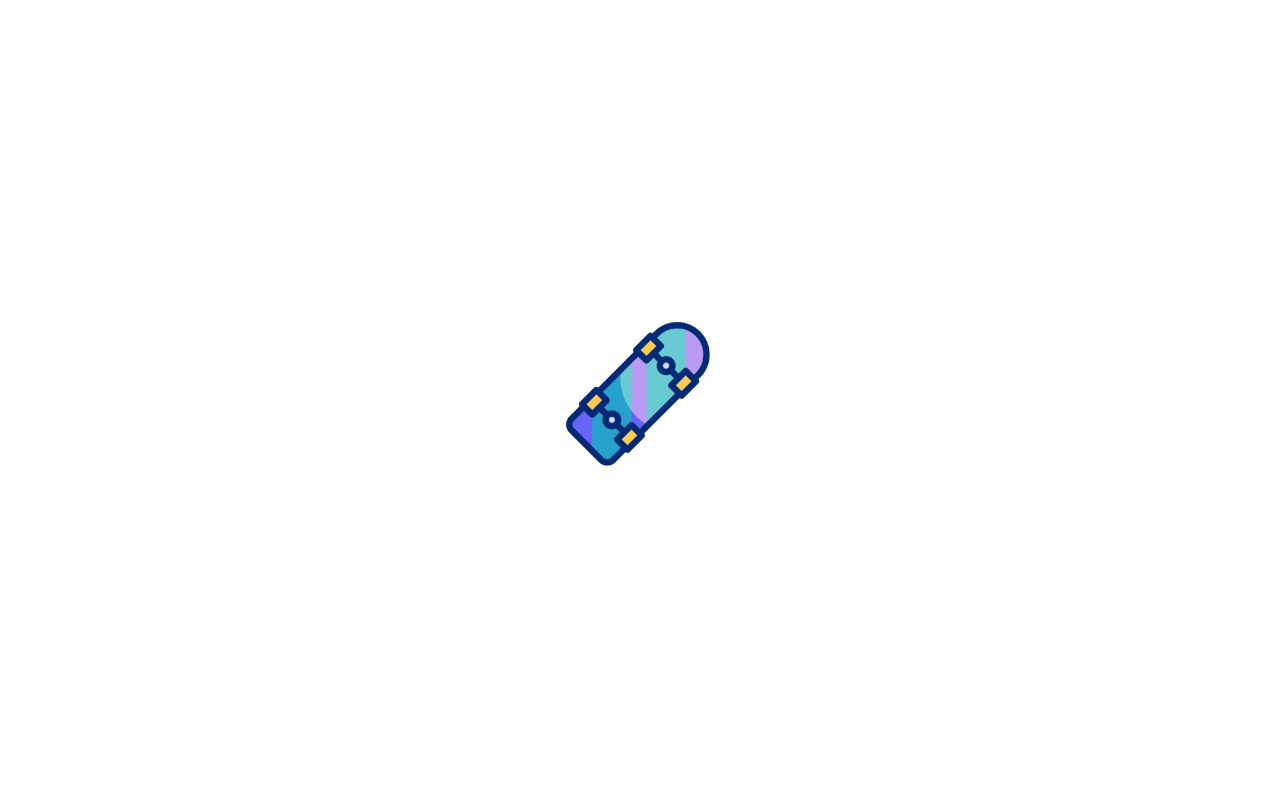
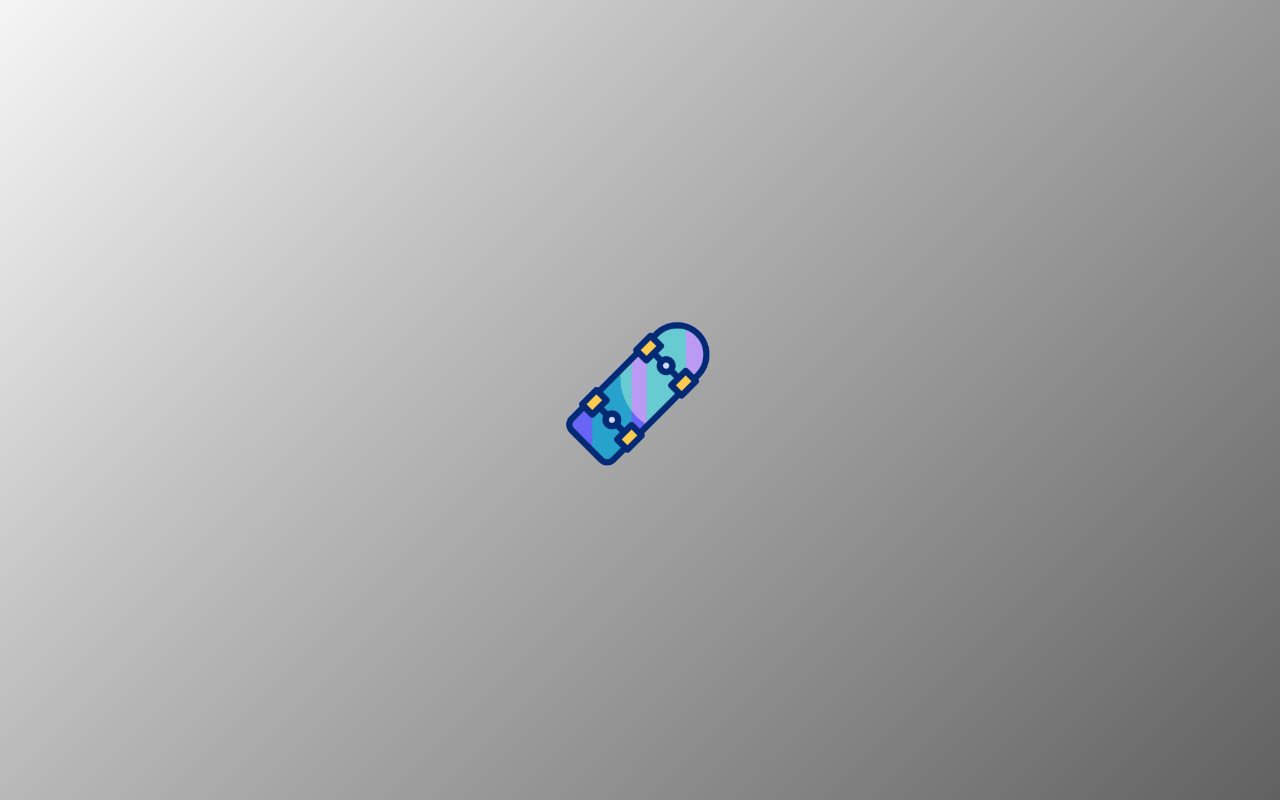
Before and after one commit to dib-o/Skate-Website-Page-Development, a plain HTML site: page index.html in a window 1280 px wide. Drawn offline with nearby package versions, Linux system fonts and the light colour scheme.

Commit message:
Update title

```diff
--- a/index.html
+++ b/index.html
@@ -4,7 +4,7 @@
 <head>
     <meta charset="UTF-8">
     <meta name="viewport" content="width=device-width, initial-scale=1.0">
-    <title>Skate Shop Webpage</title>
+    <title>Skate Website Page Development</title>
     <link rel="stylesheet" href="styles.css">
     <link href='https://unpkg.com/boxicons@2.1.4/css/boxicons.min.css' rel='stylesheet'>
 </head>
--- a/styles.css
+++ b/styles.css
@@ -69,7 +69,7 @@ html {
     left: 0;
     width: 100%;
     height: 100vh;
-    background: white;
+    background: linear-gradient(135deg, #f5f5f5 0%, #bdbdbd 35%, #616161 100%);
     display: flex;
     justify-content: center;
     align-items: center;
```
